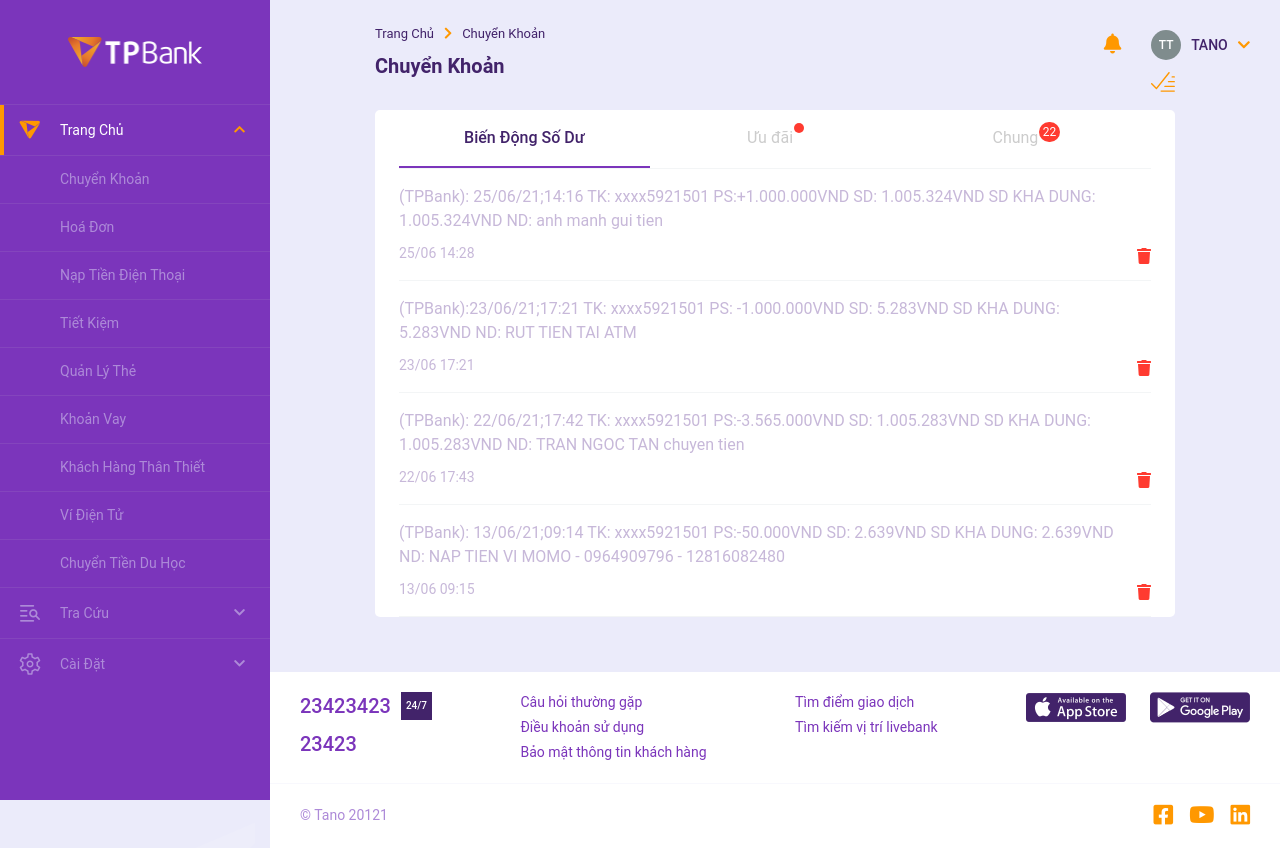
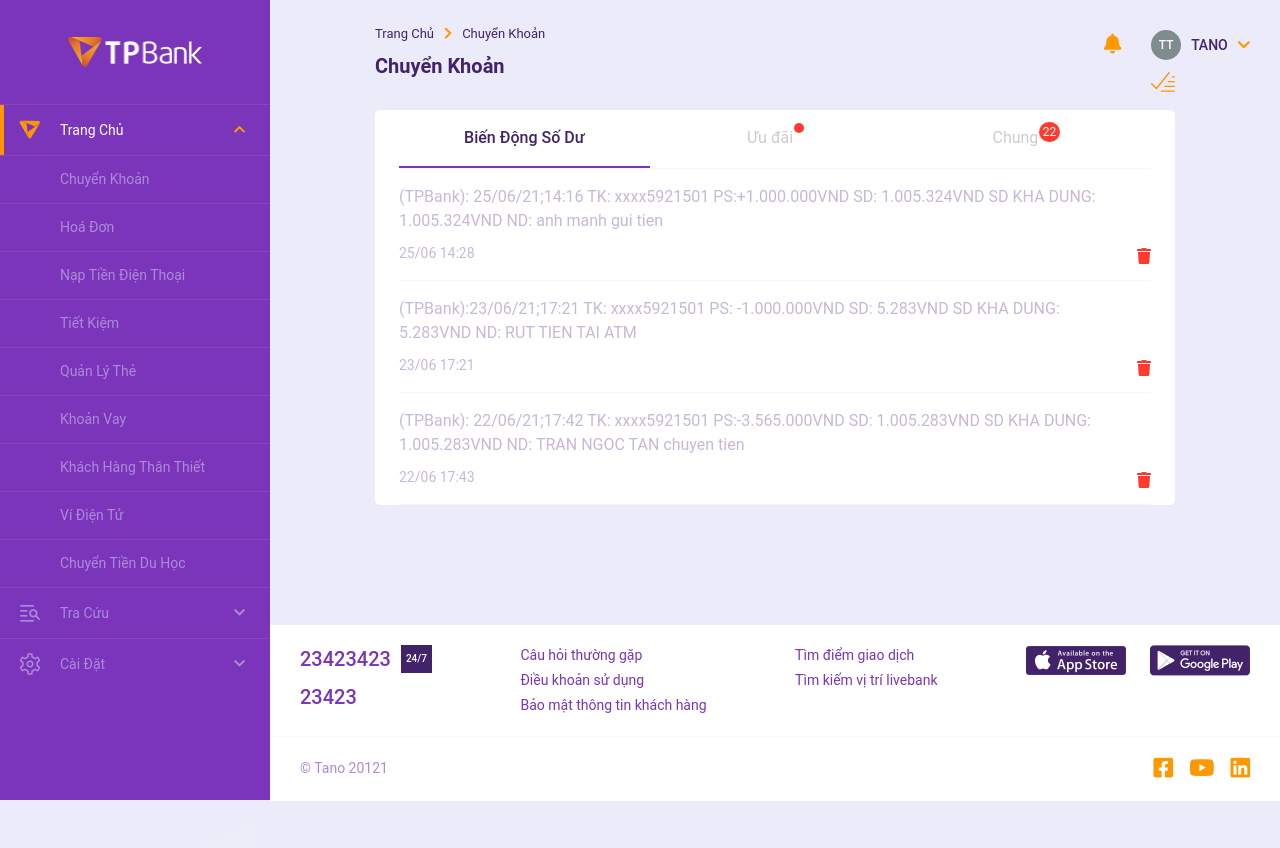
Before and after one commit to tntan796/reactjs-tpbank, a React (Create React App) app: page /notification in a window 1280 px wide. After the commit the page ends 801 px from the top, so only its background shows below. Built offline with nearby package versions, Linux system fonts and the light colour scheme.

Commit message:
notification

```diff
--- a/src/common/mock-data/main.mockdata.js
+++ b/src/common/mock-data/main.mockdata.js
@@ -434,6 +434,36 @@ export const Transactions = [
     }
 ]
 
+export const Notifications = [
+    {
+        message: `(TPBank): 25/06/21;14:16
+        TK: xxxx5921501
+        PS:+1.000.000VND
+        SD: 1.005.324VND
+        SD KHA DUNG: 1.005.324VND
+        ND: anh manh gui tien`,
+        date: `25/06 14:28`
+    },
+    {
+        message: `(TPBank):23/06/21;17:21
+        TK: xxxx5921501
+        PS: -1.000.000VND
+        SD: 5.283VND
+        SD KHA DUNG: 5.283VND
+        ND: RUT TIEN TAI ATM`,
+        date: `23/06 17:21`
+    },
+    {
+        message: `(TPBank): 22/06/21;17:42
+        TK: xxxx5921501
+        PS:-3.565.000VND
+        SD: 1.005.283VND
+        SD KHA DUNG: 1.005.283VND
+        ND: TRAN NGOC TAN chuyen tien`,
+        date: `22/06 17:43`
+    }
+]
+
 export const Faqs = [
     {
         question: '1. Dịch vụ TPBank eBank có những tính năng gì?',
--- /dev/null
+++ b/src/components/notification-item/index.js
@@ -0,0 +1,15 @@
+import './index.css';
+
+function NotificationItemComponent({
+    message, date
+}) {
+    return (
+        <div className="item notification-list-item read-noti">
+            <div className="message">{message}</div>
+            <div className="date">{date}</div>
+            <i className="fas fa-trash btn-delete" />
+        </div>
+    );
+}
+
+export default NotificationItemComponent;
--- a/src/pages/notification/index.js
+++ b/src/pages/notification/index.js
@@ -1,6 +1,15 @@
 import './index.css';
+import NotificationItemComponent from '../../components/notification-item/index';
+import { Notifications } from '../../common/mock-data/main.mockdata';
 
 function NotificationPage() {
+    const notificationElms = Notifications.map((notification, index) => (
+        <NotificationItemComponent
+            key={index}
+            message={notification.message}
+            date={notification.date}
+        />
+    ))
     return (
         <div>
             <div className="content-wrap">
@@ -16,55 +25,16 @@ function NotificationPage() {
                         </div>
                     </div>
                     <div className="list">
-                        <div className="item notification-list-item read-noti">
-                            <div className="message">(TPBank): 25/06/21;14:16
-                                TK: xxxx5921501
-                                PS:+1.000.000VND
-                                SD: 1.005.324VND
-                                SD KHA DUNG: 1.005.324VND
-                                ND: anh manh gui tien</div>
-                            <div className="date">25/06 14:28</div>
-                            <i className="fas fa-trash btn-delete" />
-                        </div>
-                        <div className="item notification-list-item read-noti">
-                            <div className="message">(TPBank):23/06/21;17:21
-                                TK: xxxx5921501
-                                PS: -1.000.000VND
-                                SD: 5.283VND
-                                SD KHA DUNG: 5.283VND
-                                ND: RUT TIEN TAI ATM</div>
-                            <div className="date">23/06 17:21</div>
-                            <i className="fas fa-trash btn-delete" />
-                        </div>
-                        <div className="item notification-list-item read-noti">
-                            <div className="message">(TPBank): 22/06/21;17:42
-                                TK: xxxx5921501
-                                PS:-3.565.000VND
-                                SD: 1.005.283VND
-                                SD KHA DUNG: 1.005.283VND
-                                ND: TRAN NGOC TAN chuyen tien</div>
-                            <div className="date">22/06 17:43</div>
-                            <i className="fas fa-trash btn-delete" />
-                        </div>
-                        <div className="item notification-list-item read-noti">
-                            <div className="message">(TPBank): 13/06/21;09:14
-                                TK: xxxx5921501
-                                PS:-50.000VND
-                                SD: 2.639VND
-                                SD KHA DUNG: 2.639VND
-                                ND: NAP TIEN VI MOMO - 0964909796 - 12816082480</div>
-                            <div className="date">13/06 09:15</div>
-                            <i className="fas fa-trash btn-delete" />
-                        </div>
+                        {notificationElms}
                     </div>
-                    <img className="btn-check-all" src="./assets/images/icons/check-all.svg" alt="check-all"/>
+                    <img className="btn-check-all" src="./assets/images/icons/check-all.svg" alt="check-all" />
                 </div>
             </div>
             <div className="d-none">
                 <div className="mx-auto" style={{ width: '496px' }}>
                     <div className="preview d-none" style={{ height: '673px', overflow: 'hidden' }}>
                         <div>
-                            <img src="/assets/images/icons/bao-lixi.svg" alt="bao-lixi"/>
+                            <img src="/assets/images/icons/bao-lixi.svg" alt="bao-lixi" />
                         </div>
                         <div className="lottieContainer d-none">
                         </div>
```
Also changed, not shown: src/components/notification-item/index.css (added).
